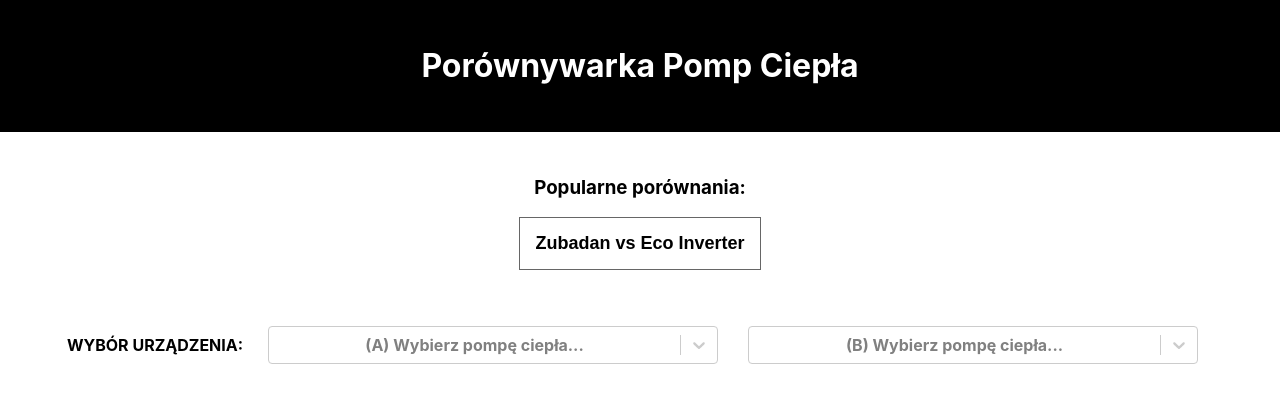
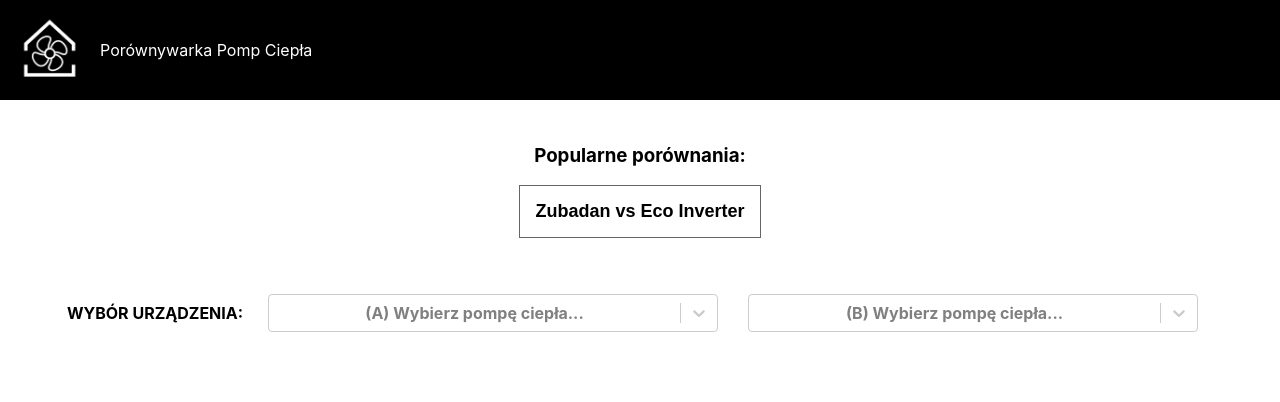
Before and after one commit to DarGrz/HPC, a React (Create React App) app: page / in a window 1280 px wide. Shown: the top 402 px of the page. Built offline with nearby package versions, Linux system fonts and the light colour scheme.

Commit message:
added navbar element

```diff
--- a/src/App.js
+++ b/src/App.js
@@ -1,14 +1,16 @@
 import React, { Fragment } from "react";
+import { BrowserRouter, Routes, Route } from "react-router-dom";
+import Navbar from "./components/layouts/Navbar";
 import SelectPumps from "./components/SelectPumps";
-import Baner from "./components/Baner";
 import "./App.css";
 
 function App() {
   return (
-    <Fragment>
-      <Baner />
+    <BrowserRouter>
+      <Navbar />
+
       <SelectPumps />
-    </Fragment>
+    </BrowserRouter>
   );
 }
 
--- /dev/null
+++ b/src/components/layouts/Navbar.js
@@ -0,0 +1,16 @@
+import React from "react";
+import logoWhite from "../../images/logo/logo.png";
+import classes from "./Navbar.module.css";
+
+const Navbar = () => {
+  return (
+    <div className={classes.navbar}>
+      <div className={classes.logo}>
+        <img src={logoWhite} alt="logo" />
+      </div>
+      <div className={classes.navText}>Porównywarka Pomp Ciepła</div>
+    </div>
+  );
+};
+
+export default Navbar;
--- /dev/null
+++ b/src/components/layouts/Navbar.module.css
@@ -0,0 +1,16 @@
+.navbar {
+  display: flex;
+  justify-content: start;
+  align-items: center;
+  background-color: black;
+  color: #fff;
+}
+.logo {
+  display: flex;
+  justify-content: center;
+  width: 100px;
+}
+
+.logo img {
+  width: 100%;
+}
--- a/src/index.css
+++ b/src/index.css
@@ -12,3 +12,7 @@
   font-family: source-code-pro, Menlo, Monaco, Consolas, "Courier New",
     monospace;
 }
+
+.navbarElement {
+  background-color: black;
+}
--- /dev/null
+++ b/src/utils/constants.js
@@ -0,0 +1 @@
+export const logoWhite = "../images/logo/logo.png";
```
Also changed, not shown: src/components/VersusContainer.js (line endings or trailing spaces), src/images/logo/logo-black.png (added), src/images/logo/logo.png (added).
